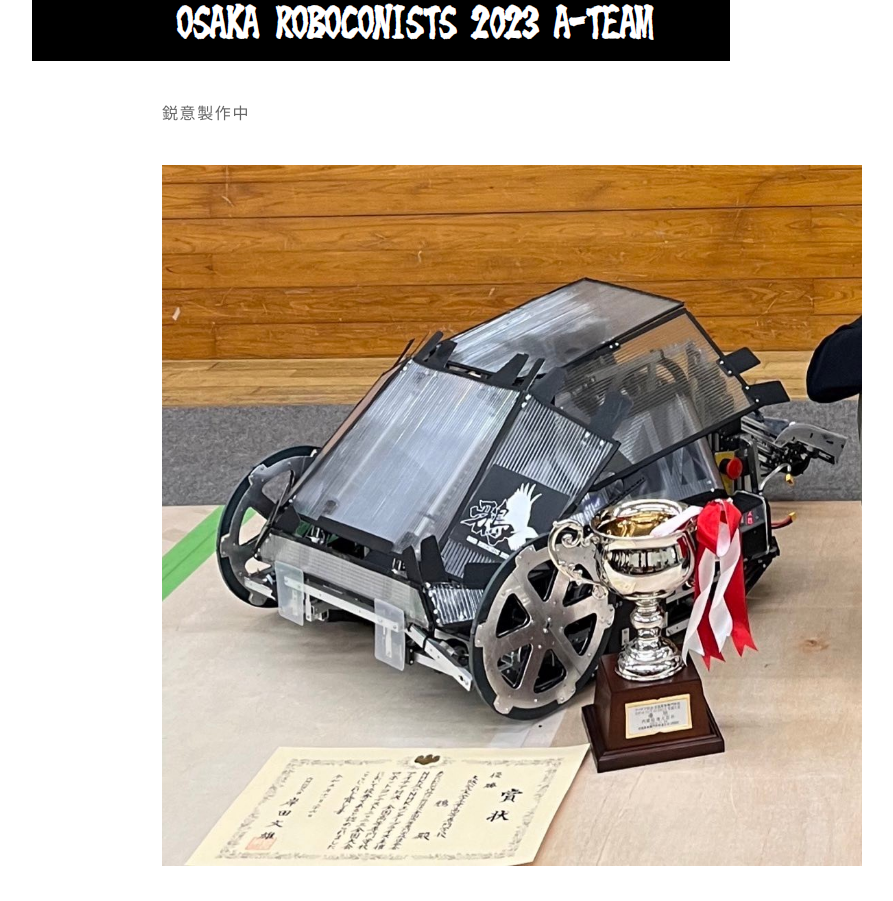
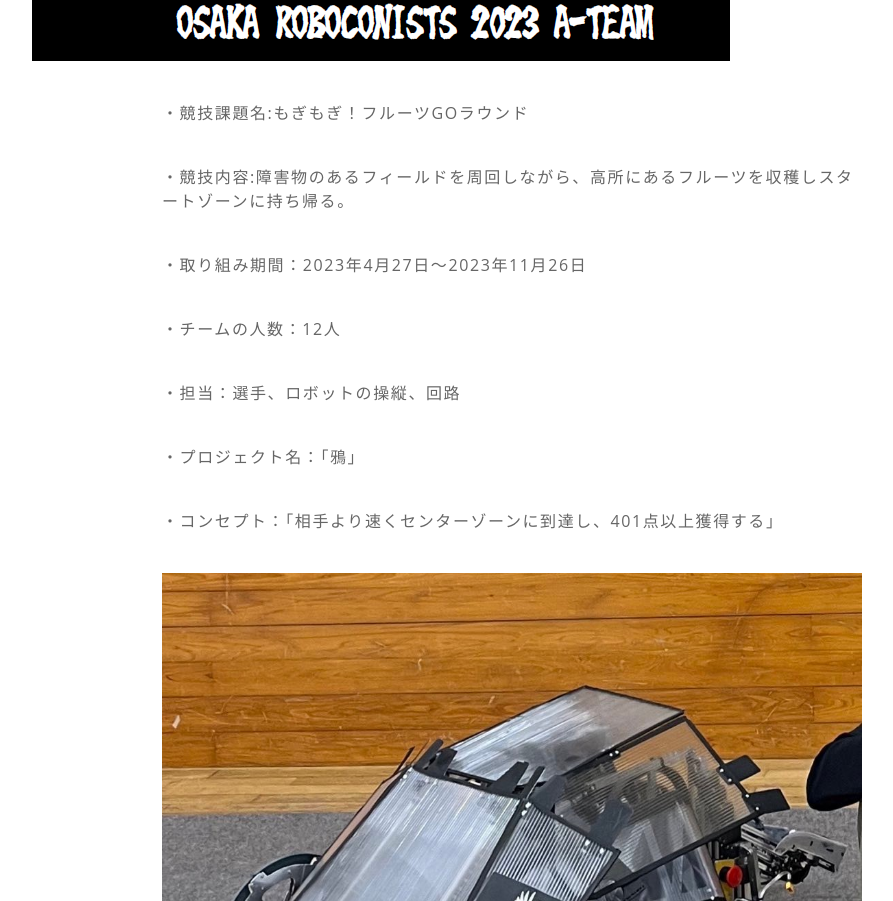
Before and after one commit to FuJi-Tea/Portfolio, a plain HTML site: page karasu.html in a window 1280 px wide. Shown: the part 844-1745 px from the top of the page, without its empty margins (128-1021 px from the left). Drawn offline with nearby package versions, Linux system fonts and the light colour scheme.

Commit message:
Update karasu.html

```diff
--- a/karasu.html
+++ b/karasu.html
@@ -33,7 +33,13 @@
 			<h2 class="title">高専ロボコン2023「鴉」</h2>
 			<img src="images/karasu.png">
 			<div class="work-post">
-				<p>鋭意製作中</p>
+				<p>・競技課題名:もぎもぎ！フルーツGOラウンド</p>
+				<p>・競技内容:障害物のあるフィールドを周回しながら、高所にあるフルーツを収穫しスタートゾーンに持ち帰る。</p>
+				<p>・取り組み期間：2023年4月27日～2023年11月26日</p>
+				<p>・チームの人数：12人</p>
+				<p>・担当：選手、ロボットの操縦、回路</p>
+				<p>・プロジェクト名：「鴉」</p>
+				<p>・コンセプト：「相手より速くセンターゾーンに到達し、401点以上獲得する」</p>
 				<img src="images/robokarasu.jpg">
 				<p></p>
 			</div>
```
